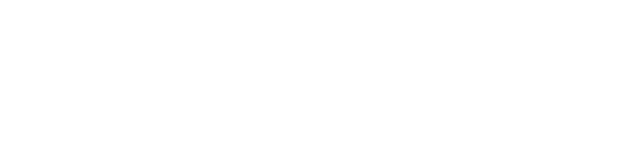
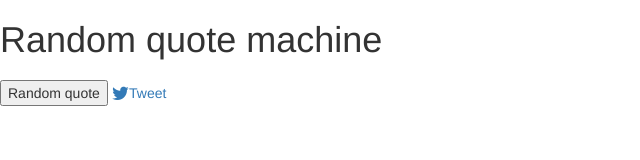
Before and after one commit to Sebulw/zadanie_12_5, a website: page workspace/index.html in a window 1280 px wide. Shown: the whole page, without its empty margins (0-640 px from the left). Drawn offline with nearby package versions, Linux system fonts and the light colour scheme.

Commit message:
index.html done

```diff
--- a/workspace/index.html
+++ b/workspace/index.html
@@ -2,13 +2,26 @@
 <html>
 	<head>
 		<meta charset="utf-8">
-		<title>Pierwsze zapytanie do serwera</title>
+		<title>Aplikacja losująca cytaty</title>
 		<meta name="viewport" content="width=device-width, initial-scale=1.0">
 		<link rel="stylesheet" href="https://cdnjs.cloudflare.com/ajax/libs/font-awesome/4.7.0/css/font-awesome.min.css">
 		<link href="https://maxcdn.bootstrapcdn.com/bootstrap/3.3.6/css/bootstrap.min.css" rel="stylesheet">
 	    <link rel="stylesheet" type="text/css" href="css/style.css">
 	</head>
 	<body>
+		<main>
+			<header>
+				<h1>Random quote machine</h1>
+			</header>
+			<div class="box">
+				<h2 class="quote"></h2>
+				<h3 class="author"></h3>
+			</div>
+			<div>
+				<button class="trigger">Random quote</button>
+				<a href="#" target="_blank" class="tweet"><i class="fa fa-lg fa-twitter"></i>Tweet</a>
+			</div>
+		</main>
 		<script src="https://code.jquery.com/jquery-3.0.0.min.js" integrity="sha256-JmvOoLtYsmqlsWxa7mDSLMwa6dZ9rrIdtrrVYRnDRH0=" crossorigin="anonymous"></script>
     	<script src="https://code.jquery.com/ui/1.11.4/jquery-ui.min.js" integrity="sha256-xNjb53/rY+WmG+4L6tTl9m6PpqknWZvRt0rO1SRnJzw=" crossorigin="anonymous"></script>
 		<script type="text/javascript" src="js/scripts.js"></script>
```
